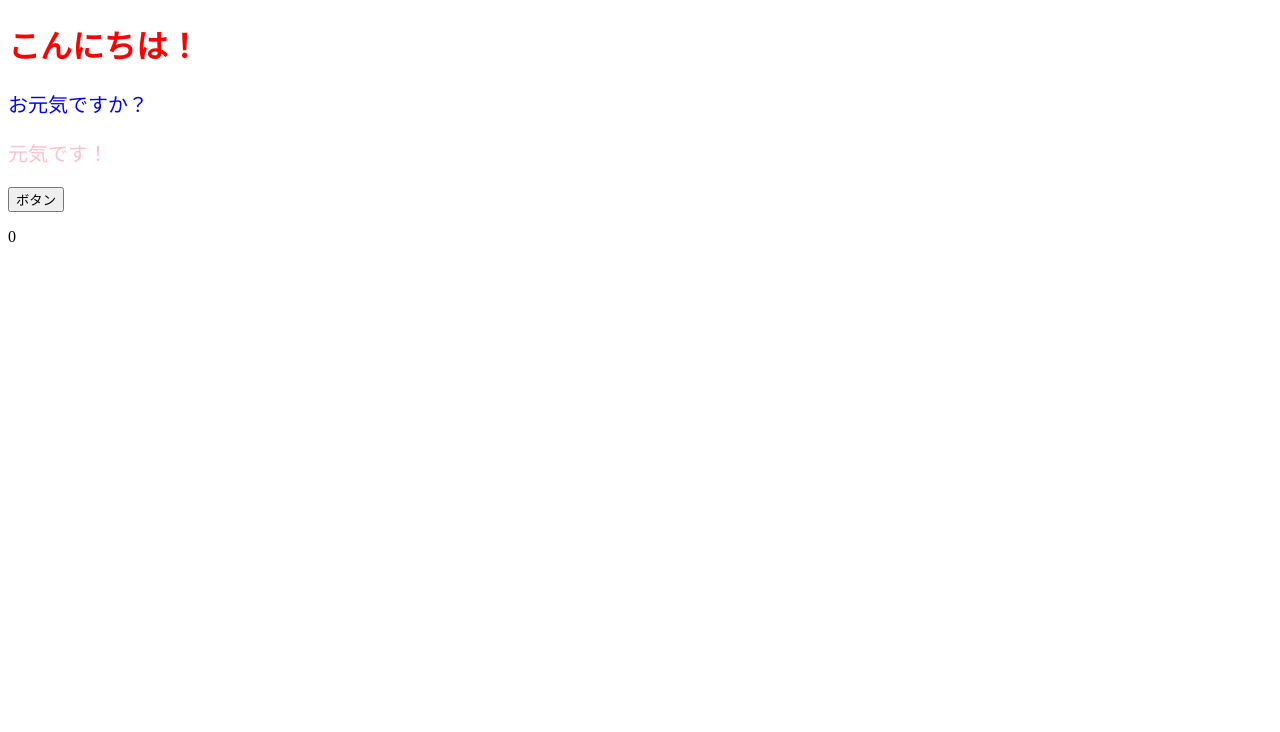
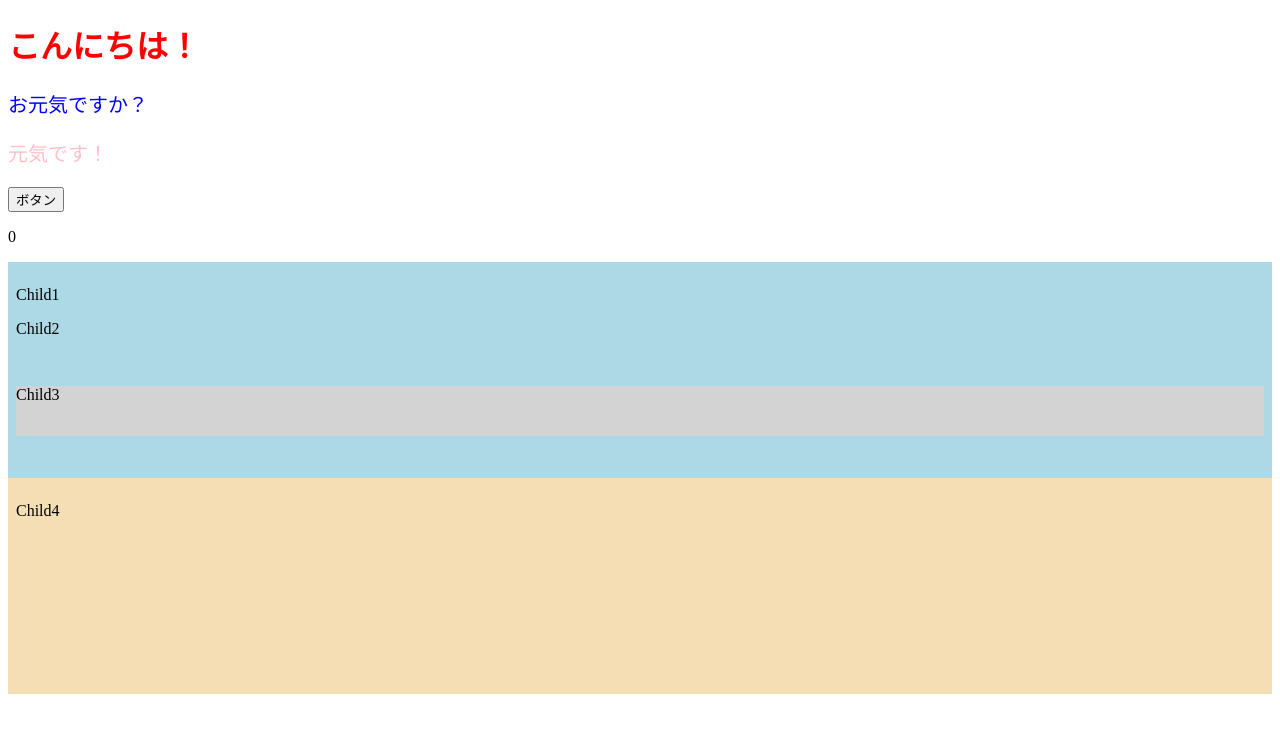
Before and after one commit to danburudoa/first-react, a React (Create React App) app: page / in a window 1280 px wide. Shown: the top 732 px of the page. Built offline with nearby package versions, Linux system fonts and the light colour scheme.

Commit message:
レンダリングされているところをみてみる

```diff
--- a/src/App.jsx
+++ b/src/App.jsx
@@ -1,8 +1,11 @@
 import { useState } from "react";
 import { ColoredMessage } from "./components/ColoredMessage";
+import { Child1 } from "./components/Child1";
+import { Child4 }  from "./components/Child4";
 
 export const App = () => {
-  // stateの定義
+  console.log("再レンダリング");
+
   //stateの初期値を定義している。
   const [num, setNum] = useState(0);
 
@@ -18,6 +21,8 @@
       <ColoredMessage color="pink">元気です！</ColoredMessage>
       <button onClick={onClickButton}>ボタン</button>
       <p>{num}</p>
+      <Child1 />
+      <Child4 />
     </>
   );
 };
--- /dev/null
+++ b/src/components/Child1.jsx
@@ -0,0 +1,20 @@
+import { Child2 } from "./Child2";
+import { Child3 } from "./Child3";
+
+const style = {
+  height: "200px",
+  backgroundColor: "lightblue",
+  padding: "8px"
+}
+
+export const Child1 = () => {
+  console.log("Child1 レンダリング");
+
+  return (
+    <div style={style}>
+      <p>Child1</p>
+      <Child2 />
+      <Child3 />
+    </div>
+  )
+}
--- /dev/null
+++ b/src/components/Child2.jsx
@@ -0,0 +1,14 @@
+const style = {
+  height: "50px",
+  backgroundColor: "lightblue"
+}
+
+export const Child2 = () => {
+  console.log("Child2 レンダリング");
+
+  return (
+    <div style={style}>
+      <p>Child2</p>
+    </div>
+  )
+}
--- /dev/null
+++ b/src/components/Child3.jsx
@@ -0,0 +1,14 @@
+const style = {
+  height: "50px",
+  backgroundColor: "lightGrey"
+}
+
+export const Child3 = () => {
+  console.log("Child3 レンダリング");
+
+  return (
+    <div style={style}>
+      <p>Child3</p>
+    </div>
+  )
+}
--- /dev/null
+++ b/src/components/Child4.jsx
@@ -0,0 +1,15 @@
+const style = {
+  height: "200px",
+  backgroundColor: "wheat",
+  padding: "8px"
+}
+
+export const Child4 = () => {
+  console.log("Child4 レンダリング");
+
+  return (
+    <div style={style}>
+      <p>Child4</p>
+    </div>
+  )
+}
```
